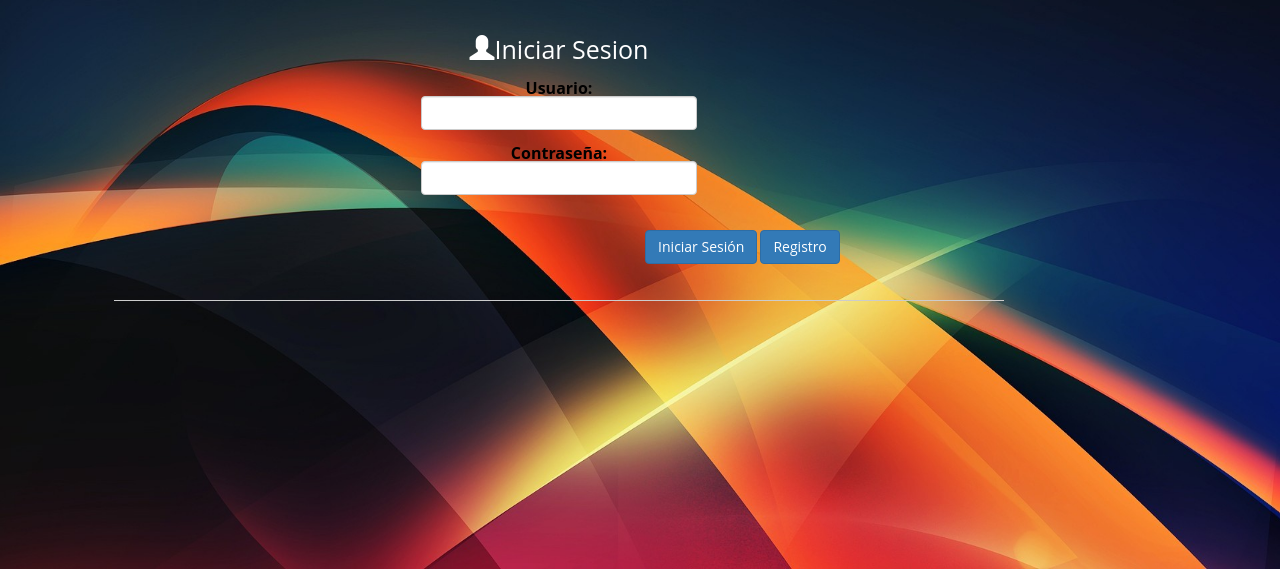
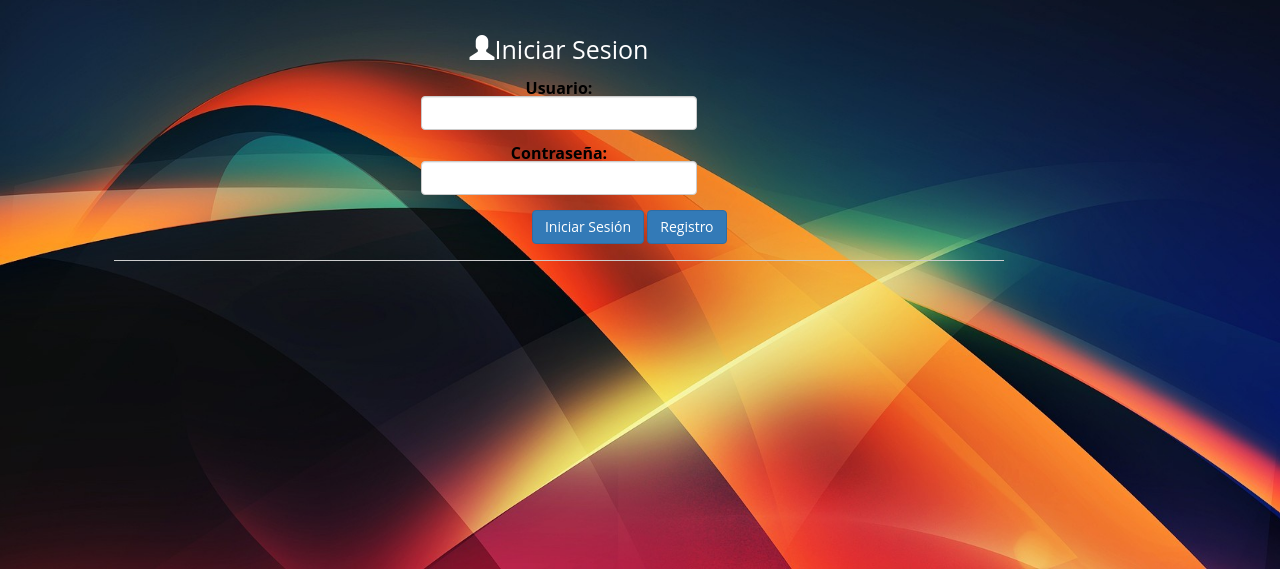
Before and after one commit to Chow22/ZASCAR, a PHP site: page /vista/login.php in a window 1280 px wide. Shown: the part 231-800 px from the top of the page. Run offline with PHP 8.4, Linux system fonts and the light colour scheme; some libraries are stand-ins or nearby versions.

Commit message:
añadida clase margeneslogin a ccs y php

```diff
--- a/public_html/css/style.css
+++ b/public_html/css/style.css
@@ -639,6 +639,13 @@ iframe{
 
 }
 
+.margeneslogin{
+    align-content: center;
+    margin-left: -55%;
+    margin-right: 30%;
+
+}
+
 /*-----------------------------valoracion de conductores-------------------------------*/
 /*botones votos votados que no revotan*/
 .btn-group{margin-left: 175px}
--- a/public_html/vista/login.php
+++ b/public_html/vista/login.php
@@ -59,7 +59,7 @@
 
                                     </div>
 
-                                    <div class="container">
+                                    <div class="margeneslogin">
                                         <div class="unpoquitodemargen">
                                             <button type="submit" class="btn btn-primary">Iniciar Sesión</button>
                                             <a href="#" class="btn btn-primary" data-toggle="modal" data-target="#basicModal">Registro</a>
```
